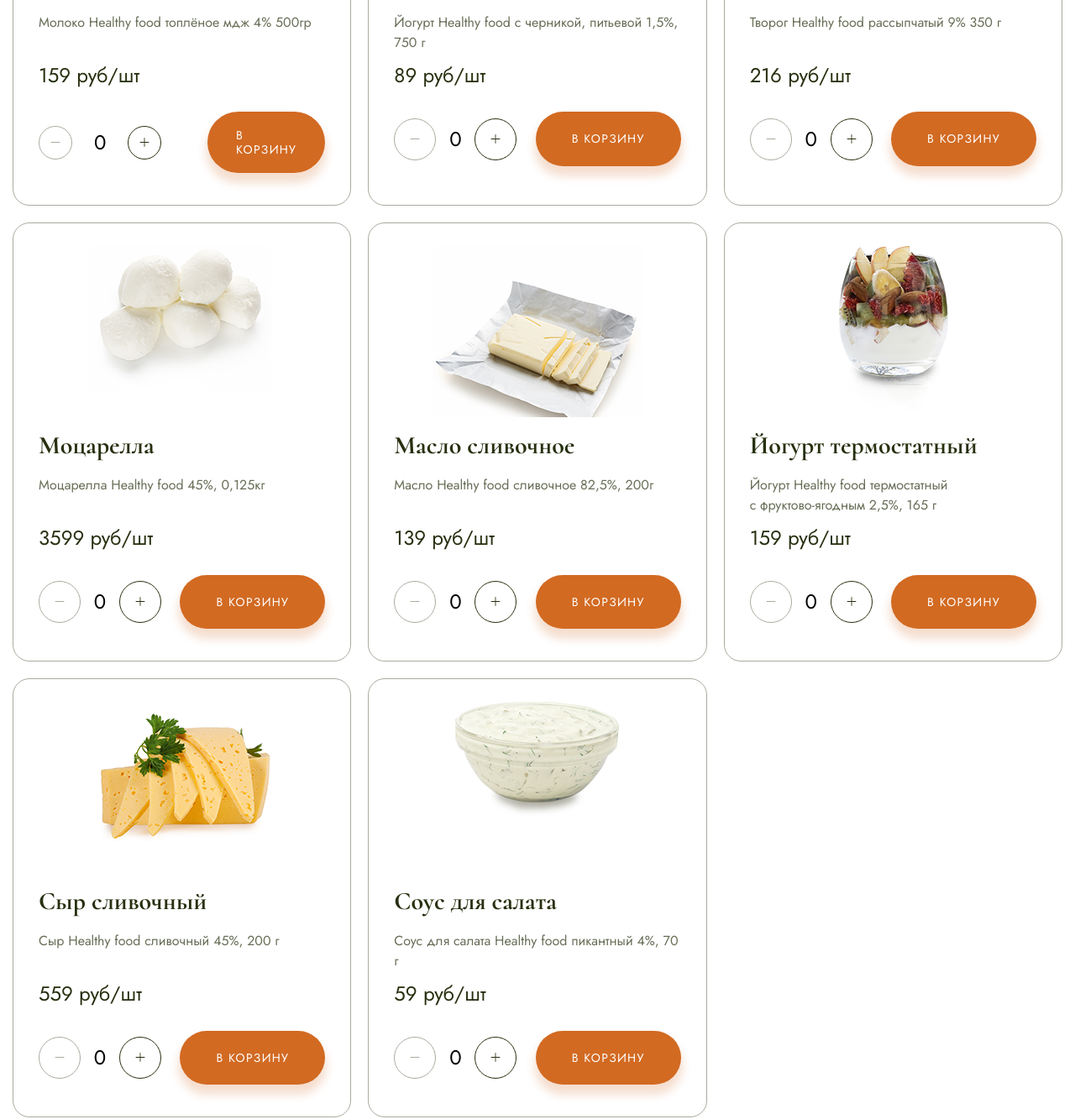
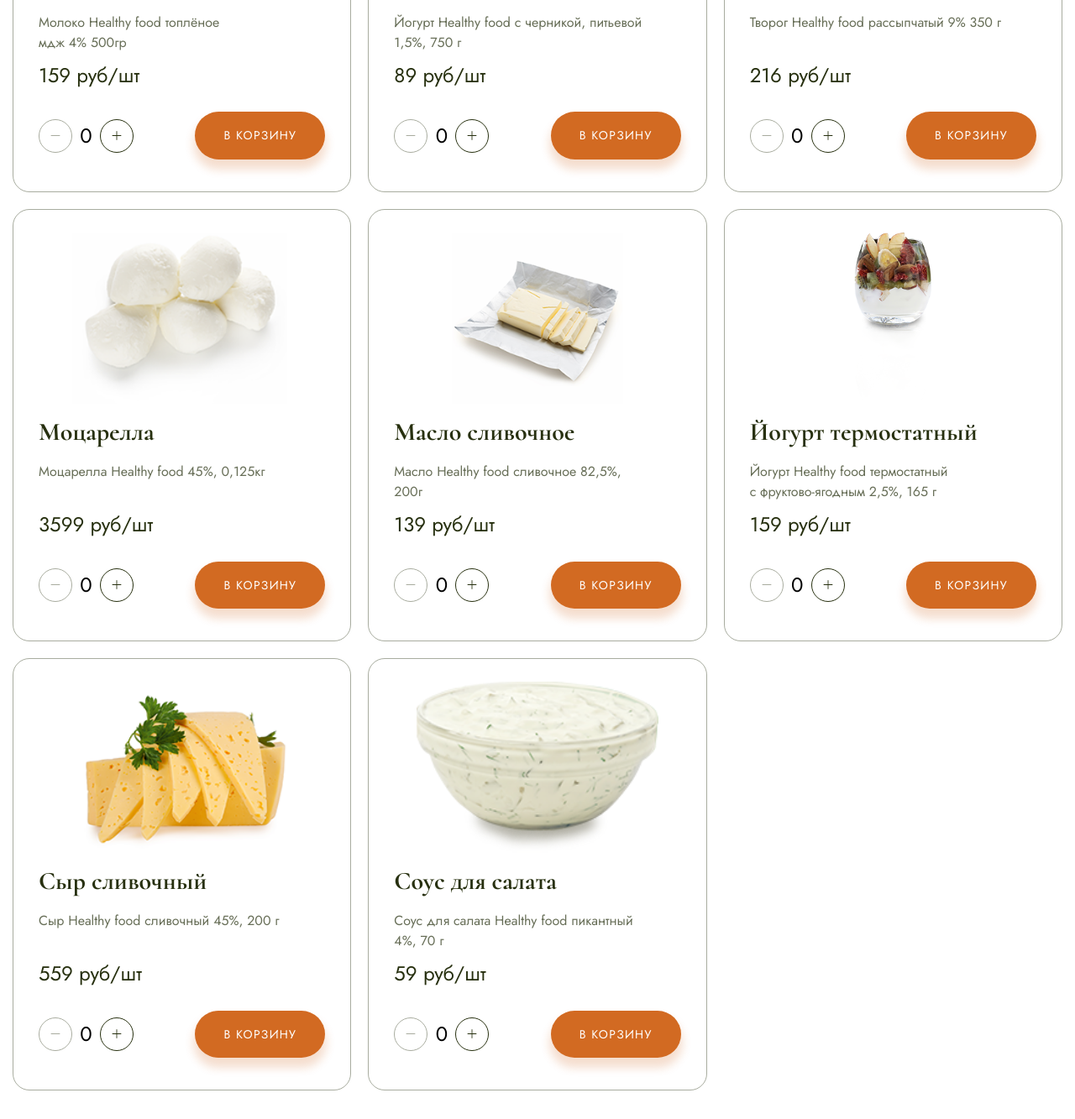
Before and after one commit to 0-elena/Module02-Shop, a website built with webpack: page src/index.html in a window 1280 px wide. Shown: the part 4426-5759 px from the top of the page at 84% size. Built offline with nearby package versions, Linux system fonts and the light colour scheme; files whose address does not match are found by name.

Commit message:
correcter cards in grid-catalog

```diff
--- a/src/index.html
+++ b/src/index.html
@@ -230,7 +230,6 @@
             </div>
         </div>
     </section>
-
     <main class="catalog">
         <div class="container">
             <h1 class="catalog__title title">
@@ -261,7 +260,7 @@
             <div class="catalog-grid">
                 <div class="catalog-grid__item">
                     <div class="catalog-grid__cover">
-                        <img src="images/catalog/milk-grid.png">
+                        <img class="catalog-grid__image" src="images/catalog/milk-grid.png">
                     </div>
                     <h3 class="catalog-grid__title">
                         Молоко топлёное
@@ -279,7 +278,7 @@
                 </div>
                 <div class="catalog-grid__item">
                     <div class="catalog-grid__cover">
-                        <img src="images/catalog/yogurt.png">
+                        <img class="catalog-grid__image" src="images/catalog/yogurt.png">
                     </div>
                     <h3 class="catalog-grid__title">
                         Йогурт с черникой
@@ -288,16 +287,16 @@
                     <p class="catalog-grid__price">89 руб/шт</p>
                         <div class="catalog-grid__footer">
                             <div class="counter">
-                                <button class="counter__btn counter__minus"></button>
-                                <input class="counter__input" type="text" value="0">
-                                <button class="counter__btn counter__plus"></button>
+                                <button class="counter__btn counter__btn_min counter__minus"></button>
+                                <input class="counter__input counter__input_min" type="text" value="0">
+                                <button class="counter__btn counter__btn_min counter__plus"></button>
                             </div>
-                            <a href="#" class="link">В корзину</a>
+                            <a href="#" class="link link_min">В корзину</a>
                         </div>
                 </div>
                 <div class="catalog-grid__item">
                     <div class="catalog-grid__cover">
-                        <img src="images/catalog/tvorog.png">
+                        <img class="catalog-grid__image" src="images/catalog/tvorog.png">
                     </div>
                     <h3 class="catalog-grid__title">
                         Творог
@@ -306,16 +305,16 @@
                     <p class="catalog-grid__price">216 руб/шт</p>
                         <div class="catalog-grid__footer">
                             <div class="counter">
-                                <button class="counter__btn counter__minus"></button>
-                                <input class="counter__input" type="text" value="0">
-                                <button class="counter__btn counter__plus"></button>
+                                <button class="counter__btn counter__btn_min counter__minus"></button>
+                                <input class="counter__input counter__input_min" type="text" value="0">
+                                <button class="counter__btn counter__btn_min counter__plus"></button>
                             </div>
-                            <a href="#" class="link">В корзину</a>
+                            <a href="#" class="link link_min">В корзину</a>
                         </div>
                 </div>
                 <div class="catalog-grid__item">
                     <div class="catalog-grid__cover">
-                        <img src="images/catalog/macarella.png">
+                        <img class="catalog-grid__image" src="images/catalog/macarella.png">
                     </div>
                     <h3 class="catalog-grid__title">
                         Моцарелла
@@ -324,16 +323,16 @@
                     <p class="catalog-grid__price">3599 руб/шт</p>
                         <div class="catalog-grid__footer">
                             <div class="counter">
-                                <button class="counter__btn counter__minus"></button>
-                                <input class="counter__input" type="text" value="0">
-                                <button class="counter__btn counter__plus"></button>
+                                <button class="counter__btn counter__btn_min counter__minus"></button>
+                                <input class="counter__input counter__input_min" type="text" value="0">
+                                <button class="counter__btn counter__btn_min counter__plus"></button>
                             </div>
-                            <a href="#" class="link">В корзину</a>
+                            <a href="#" class="link link_min">В корзину</a>
                         </div>
                 </div>
                 <div class="catalog-grid__item">
                     <div class="catalog-grid__cover">
-                        <img src="images/catalog/butter.png">
+                        <img class="catalog-grid__image" src="images/catalog/butter.png">
                     </div>
                     <h3 class="catalog-grid__title">
                         Масло сливочное
@@ -342,16 +341,16 @@
                     <p class="catalog-grid__price">139 руб/шт</p>
                         <div class="catalog-grid__footer">
                             <div class="counter">
-                                <button class="counter__btn counter__minus"></button>
-                                <input class="counter__input" type="text" value="0">
-                                <button class="counter__btn counter__plus"></button>
+                                <button class="counter__btn counter__btn_min counter__minus"></button>
+                                <input class="counter__input counter__input_min" type="text" value="0">
+                                <button class="counter__btn counter__btn_min counter__plus"></button>
                             </div>
-                            <a href="#" class="link">В корзину</a>
+                            <a href="#" class="link link_min">В корзину</a>
                         </div>
                 </div>
                 <div class="catalog-grid__item">
                     <div class="catalog-grid__cover">
-                        <img src="images/catalog/yogurt-termo.png">
+                        <img class="catalog-grid__image" src="images/catalog/yogurt-termo.png">
                     </div>
                     <h3 class="catalog-grid__title">
                         Йогурт термостатный
@@ -360,16 +359,16 @@
                     <p class="catalog-grid__price">159 руб/шт</p>
                         <div class="catalog-grid__footer">
                             <div class="counter">
-                                <button class="counter__btn counter__minus"></button>
-                                <input class="counter__input" type="text" value="0">
-                                <button class="counter__btn counter__plus"></button>
+                                <button class="counter__btn counter__btn_min counter__minus"></button>
+                                <input class="counter__input counter__input_min" type="text" value="0">
+                                <button class="counter__btn counter__btn_min counter__plus"></button>
                             </div>
-                            <a href="#" class="link">В корзину</a>
+                            <a href="#" class="link link_min">В корзину</a>
                         </div>
                 </div>
                 <div class="catalog-grid__item">
                     <div class="catalog-grid__cover">
-                        <img src="images/catalog/chees.png">
+                        <img class="catalog-grid__image" src="images/catalog/chees.png">
                     </div>
                     <h3 class="catalog-grid__title">
                         Сыр сливочный
@@ -378,16 +377,16 @@
                     <p class="catalog-grid__price">559 руб/шт</p>
                         <div class="catalog-grid__footer">
                             <div class="counter">
-                                <button class="counter__btn counter__minus"></button>
-                                <input class="counter__input" type="text" value="0">
-                                <button class="counter__btn counter__plus"></button>
+                                <button class="counter__btn counter__btn_min counter__minus"></button>
+                                <input class="counter__input counter__input_min" type="text" value="0">
+                                <button class="counter__btn counter__btn_min counter__plus"></button>
                             </div>
-                            <a href="#" class="link">В корзину</a>
+                            <a href="#" class="link link_min">В корзину</a>
                         </div>
                 </div>
                 <div class="catalog-grid__item">
                     <div class="catalog-grid__cover">
-                        <img src="images/catalog/sous.png">
+                        <img class="catalog-grid__image" src="images/catalog/sous.png">
                     </div>
                     <h3 class="catalog-grid__title">
                         Соус для салата
@@ -396,18 +395,17 @@
                     <p class="catalog-grid__price">59 руб/шт</p>
                         <div class="catalog-grid__footer">
                             <div class="counter">
-                                <button class="counter__btn counter__minus"></button>
-                                <input class="counter__input" type="text" value="0">
-                                <button class="counter__btn counter__plus"></button>
+                                <button class="counter__btn counter__btn_min counter__minus"></button>
+                                <input class="counter__input counter__input_min" type="text" value="0">
+                                <button class="counter__btn counter__btn_min counter__plus"></button>
                             </div>
-                            <a href="#" class="link">В корзину</a>
+                            <a href="#" class="link link_min">В корзину</a>
                         </div>
                 </div>
             </div>
             <a class="catalog__btn">Загрузить еще</a>
         </div>
     </main>
-
     <section class="delivery">
         <div class="container">
             <h1 class="title">Доставка и <span class="title__span">оплата</span>
@@ -430,7 +428,6 @@
             </div>
         </div>
     </section>
-
     <div class="footer">
         <section class="contact">
             <div class="container">
--- a/src/styles/main.scss
+++ b/src/styles/main.scss
@@ -567,7 +567,6 @@ body{
         font-size: 1.4rem;
         padding: 2rem 3.4rem;
         box-shadow: 0px 1rem 1.1rem .17 rgba(207, 92, 13, 0.15);
-
     }
 }
 .offer{
@@ -852,7 +851,7 @@ body{
         border: none;
         padding: 0;
         &_min{
-            width: 33%;
+            width: 33px;
         }
     }
 }
@@ -1059,7 +1058,7 @@ body{
         margin-top: 1.8rem;
         margin-bottom: 0;
         min-height: 61px;
-        min-width: 300px;
+        max-width: 300px;
         line-height: 1.5;
         @media(max-width: $r_tab){
             font-size: 1.3rem;
```
Also changed, not shown: 1 other file.
